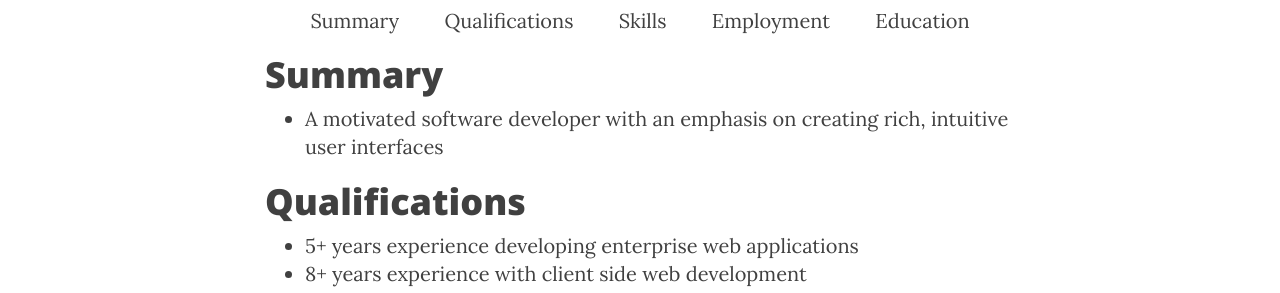
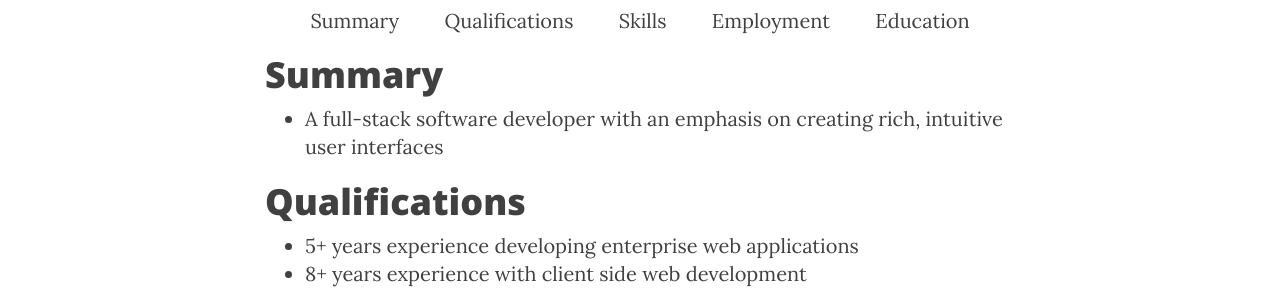
Before and after one commit to jonoliver/jonoliver.github.io, a Jekyll site: the page built from resume.html, in a window 1280 px wide and 900 px high. Shown: the part 430-723 px from the top of the window. Built offline with Jekyll 4.4.1, drawn with Linux system fonts in a browser that asks for light colours; nearby versions of some CDN libraries.

Commit message:
Defluff and descript

```diff
--- a/_data/resume.yml
+++ b/_data/resume.yml
@@ -1,7 +1,7 @@
 - name: Summary
   layout: list
   items:
-    - A motivated software developer with an emphasis on creating rich, intuitive user interfaces
+    - A full-stack software developer with an emphasis on creating rich, intuitive user interfaces
 
 - name: Qualifications
   layout: list
```
